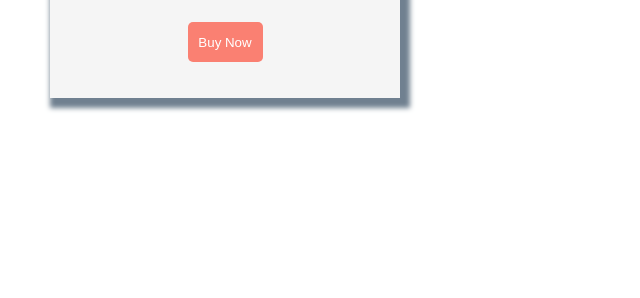
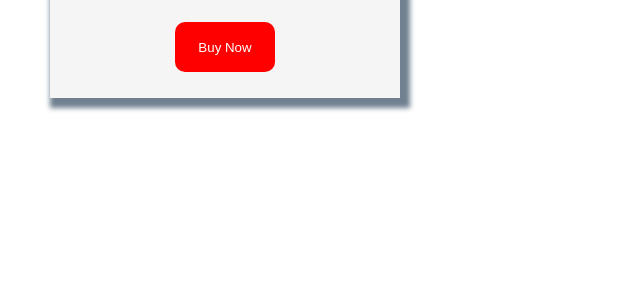
Before and after one commit to acciojob/pricing-card-Yashwant77, a website: page main.html in a window 1280 px wide. Shown: the part 502-800 px from the top of the page, without its empty margins (0-640 px from the left). Drawn offline with Linux system fonts and the light colour scheme.

Commit message:
created a submission

```diff
--- a/styles.css
+++ b/styles.css
@@ -25,12 +25,14 @@ p{
 }
 #button{
 	border:none;
-	border-radius:5px;
-	background-color:salmon;
+	border-radius:10px;
+	background-color:red;
+	text-weight:large;
 	text-align:center;
-	height:40px;
-	width:75px;
+	height:50px;
+	width:100px;
 	margin:20px;
 	color:white;
+	padding:10px;
 
 }
```
